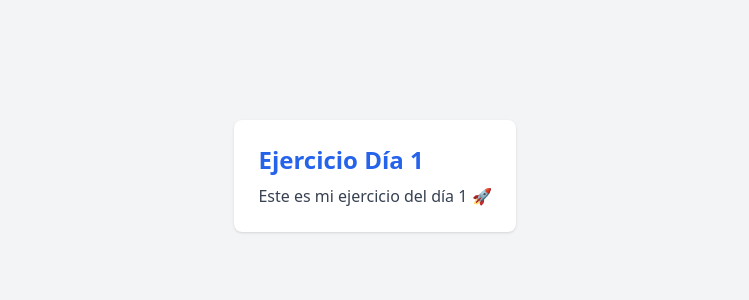
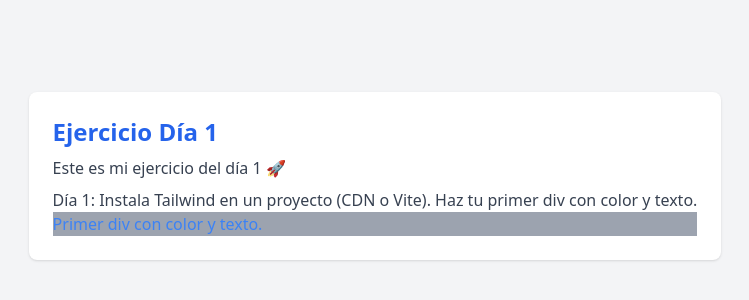
Before and after one commit to sfcm250110/tailwind-learning, a plain HTML site: page day-01/index.html in a window 1280 px wide. Shown: the part 224-524 px from the top of the page, without its empty margins (265-1014 px from the left). Drawn offline with nearby package versions, Linux system fonts and the light colour scheme.

Commit message:
Ejercicio dia 1 terminado

```diff
--- a/day-01/index.html
+++ b/day-01/index.html
@@ -10,6 +10,10 @@
   <div class="p-6 bg-white rounded-lg shadow">
     <h1 class="text-2xl font-bold text-blue-600">Ejercicio Día 1</h1>
     <p class="mt-2 text-gray-700">Este es mi ejercicio del día 1 🚀</p>
+    <p class="mt-2 text-gray-700">Día 1: Instala Tailwind en un proyecto (CDN o Vite). Haz tu primer div con color y texto.</p>
+    <div class="bg-gray-400 text-blue-500">
+        Primer div con color y texto.
+    </div>
   </div>
 </body>
 </html>
```
Also changed, not shown: 1 other file.
